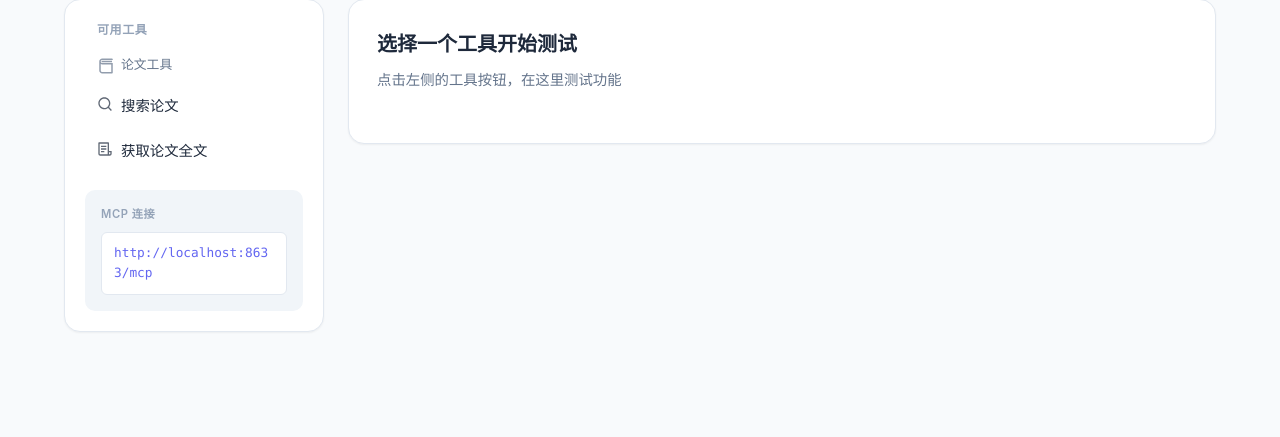
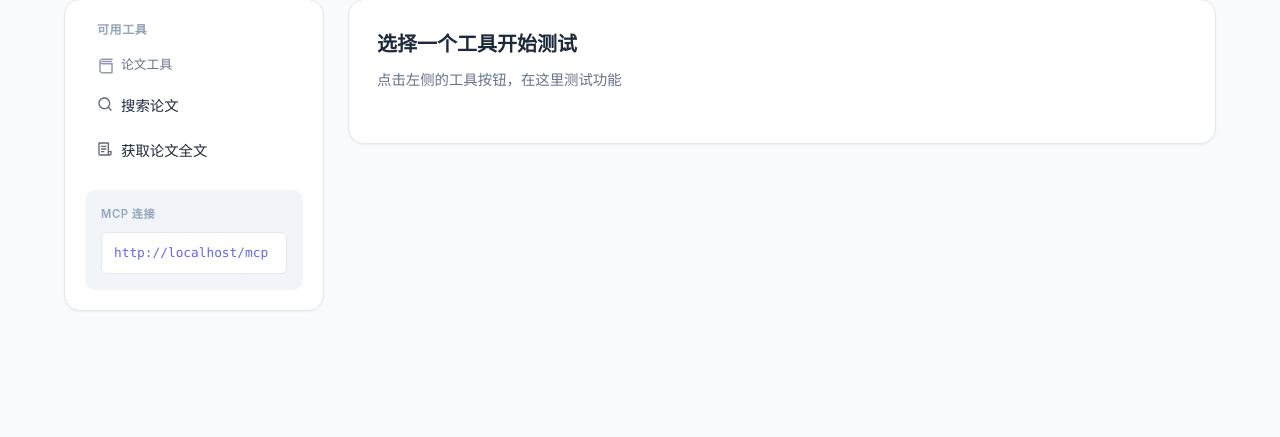
Before and after one commit to itshen/paper_reader, a FastAPI app: template templates/index.html in a window 1280 px wide. Shown: the part 190-627 px from the top of the page. Run offline with FastAPI, Linux system fonts and the light colour scheme; the template is opened without the code that fills it, so the values that code supplies are empty; parts of the project's set-up code (start-up, migrations or seed data) failed here and were passed over.

Commit message:
fix: 首页 MCP 连接地址动态生成

```diff
--- a/templates/index.html
+++ b/templates/index.html
@@ -51,7 +51,8 @@
 
                 <div class="mcp-info">
                     <h3>MCP 连接</h3>
-                    <code>http://localhost:8633/mcp</code>
+                    <code id="mcpUrl"></code>
+                    <script>document.getElementById('mcpUrl').textContent = window.location.origin + '/mcp';</script>
                 </div>
             </aside>
 
```
